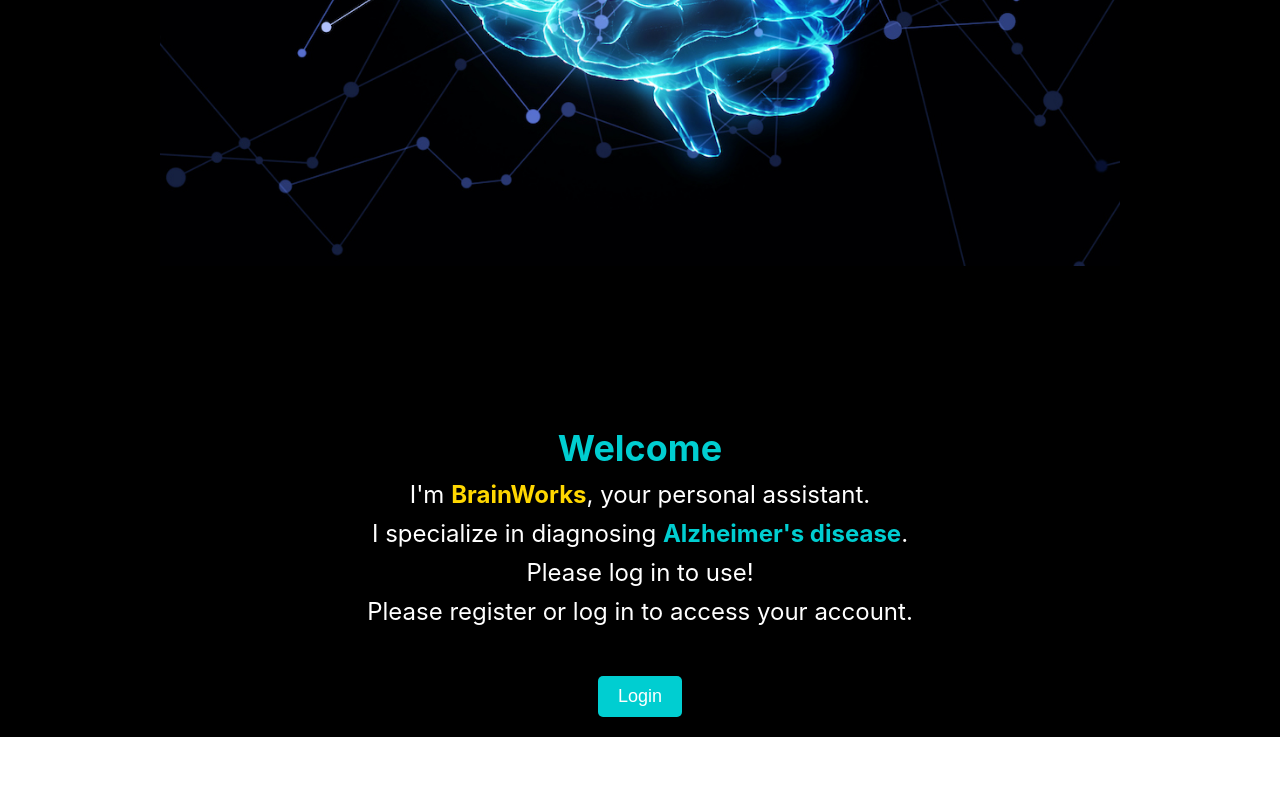
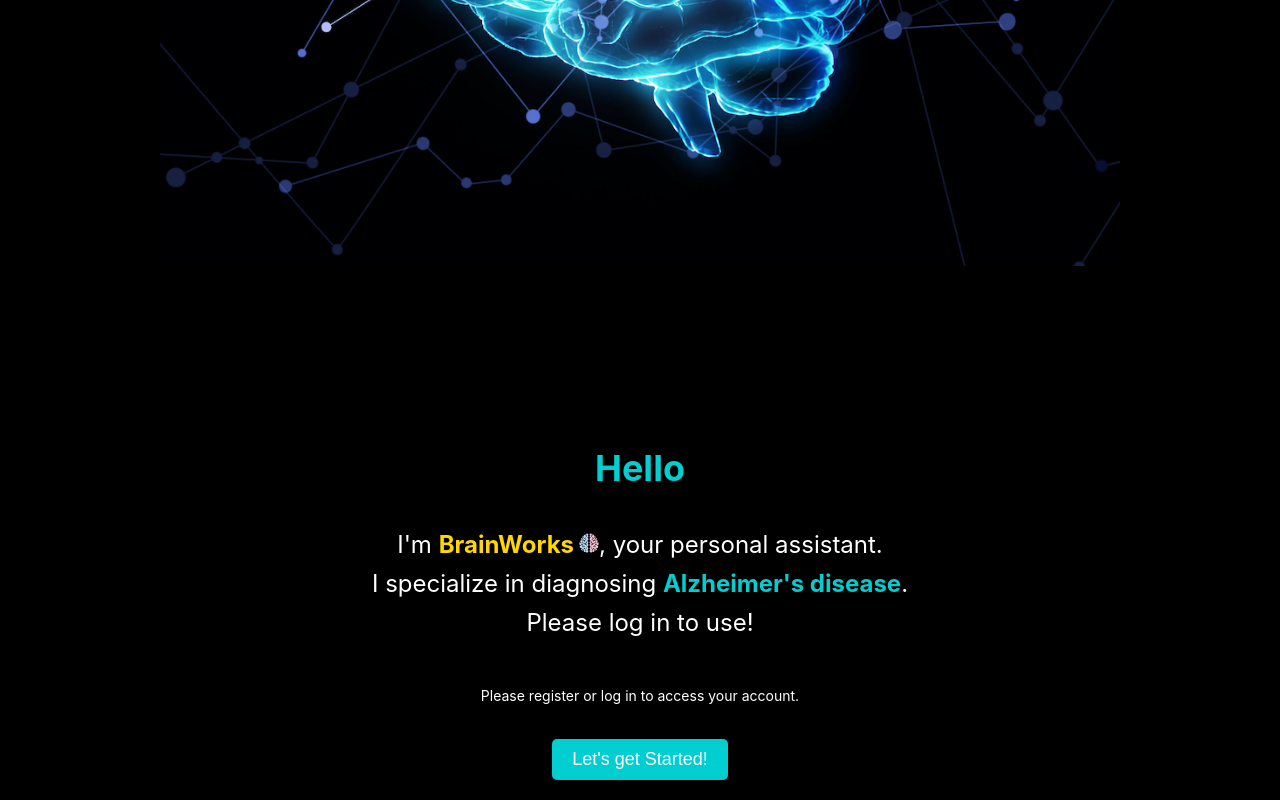
Before and after one commit to zangzoo/web, a React (Create React App) app in the folder frontend/brainworks-frontend/: page /home in a window 1280 px wide. Shown: the part 374-1174 px from the top of the page. Before the commit the page ends 1111 px from the top, so only its background shows below. Built offline with nearby package versions, Linux system fonts and the light colour scheme.

Commit message:
[Feat] 스크롤 시 background 애니메이션 적용

```diff
--- a/frontend/brainworks-frontend/src/components/Home.css
+++ b/frontend/brainworks-frontend/src/components/Home.css
@@ -30,7 +30,7 @@ html, body {
     justify-content: space-between;
     align-items: center;
     padding: 20px;
-    background-color: rgba(0, 0, 0, 0.8); /* 배경을 반투명하게 설정 */
+    background-color: rgba(0, 0, 0, 0);
     z-index: 10;
 }
 
@@ -40,9 +40,9 @@ html, body {
 }
 
 .logo {
-    width: 30px; /* 로고 크기 조정 */
+    width: 30px;
     height: 30px;
-    margin-right: 10px; /* 제목과의 간격 조정 */
+    margin-right: 10px;
 }
 
 .navbar-left h1 {
@@ -68,17 +68,29 @@ html, body {
     height: 80vh;
     background: url('./humanbrain.jpg') no-repeat center 10% fixed;
     background-size: contain;
+    transition: transform 0.5s ease, height 0.5s ease;
     z-index: 1;
+}
+
+.header-background.scaled {
+    transform: scale(1.2);
+    height: 96vh;
 }
 
 .content {
     text-align: center;
+    background-color: rgba(0, 0, 0, 0.8);
     background-color: #000;
     color: #000;
     width: 100%;
     padding: 20px;
-    margin-top: 700px;
+    margin-top: 720px;
     z-index: 1;
+    transition: margin-top 0.5s ease;
+}
+
+.header-background.scaled + .content {
+    margin-top: 860px;
 }
 
 .content h2 {
@@ -98,27 +110,40 @@ html, body {
 }
 
 .scroll-text p {
-    margin: 10px 0; /* 각 문구 사이에 간격 추가 */
+    margin: 10px 0;
 }
 
 .scroll-text .Welcome {
     font-size: 36px;
     font-weight: bold;
-    color: #00CED1; /* Hello 텍스트를 강조하기 위해 색상 변경 */
+    color: #00CED1;
+    margin-bottom: 40px;
 }
 
 .scroll-text .brainworks {
-    color: #FFD700; /* BrainWorks 텍스트를 강조하기 위해 금색 적용 */
+    color: #FFD700;
     font-weight: bold;
 }
 
+.scroll-text .brainworks img {
+    width: 20px;
+    height: 20px;
+    margin-left: 5px;
+}
+
+.scroll-text .small-text {
+    margin-top: 50px;
+    font-size: 14px;
+    color: #fff;
+}
+
 .scroll-text .alzheimers {
-    color: #00CED1; /* Alzheimer's disease 텍스트를 강조하기 위해 주황색 적용 */
+    color: #00CED1;
     font-weight: bold;
 }
 
 .login-button {
-    margin-top: 20px;
+    margin-top: 5px;
     padding: 10px 20px;
     background-color: #00CED1;
     color: #fff;
@@ -131,4 +156,5 @@ html, body {
 
 .login-button:hover {
     background-color: #FFD700;
+    font-weight: bold;
 }
--- a/frontend/brainworks-frontend/src/components/Home.js
+++ b/frontend/brainworks-frontend/src/components/Home.js
@@ -1,8 +1,29 @@
 // src/components/Home.js
-import React from 'react';
+import React, { useEffect } from 'react';
 import './Home.css';
 
 function Home() {
+
+    useEffect(() => {
+        const handleScroll = () => {
+            const headerBackground = document.querySelector('.header-background');
+            const content = document.querySelector('.content');
+            if (window.scrollY > 50) { // 스크롤이 일정량 이상일 때
+                headerBackground.classList.add('scaled');
+                content.style.marginTop = '860px';
+            } else {
+                headerBackground.classList.remove('scaled');
+                content.style.marginTop = '720px';
+            }
+        };
+
+        window.addEventListener('scroll', handleScroll);
+
+        return () => {
+            window.removeEventListener('scroll', handleScroll);
+        };
+    }, []);
+
     return (
         <div className="home">
             <nav className="navbar">
@@ -15,20 +36,18 @@ function Home() {
                     <a href="/login">Login</a>
                 </div>
             </nav>
-            <div className="header-content-container">
             <div className="header-background"></div>
             <div className="content">
                 <div className="scroll-text">
-                        <p className="Welcome">Welcome</p>
-                        <p>I'm <span className="brainworks">BrainWorks</span>, your personal assistant.</p>
+                    <p className="Welcome">Hello</p>
+                    <p>I'm <span className="brainworks">BrainWorks<img src="/brainlogo.png" alt="Logo" /></span>, your personal assistant.</p>
                     <p>I specialize in diagnosing <span className="alzheimers">Alzheimer's disease</span>.</p>
                     <p>Please log in to use!</p>
-                        <p>Please register or log in to access your account.</p>
+                    <p className="small-text">Please register or log in to access your account.</p>
                 </div>
                 <button className="login-button" onClick={() => window.location.href = '/login'}>
-                        Login
+                    Let's get Started!
                 </button>
-                </div>
             </div>
         </div>
     );
```
Lines whose indentation alone changed are shown as unchanged.
